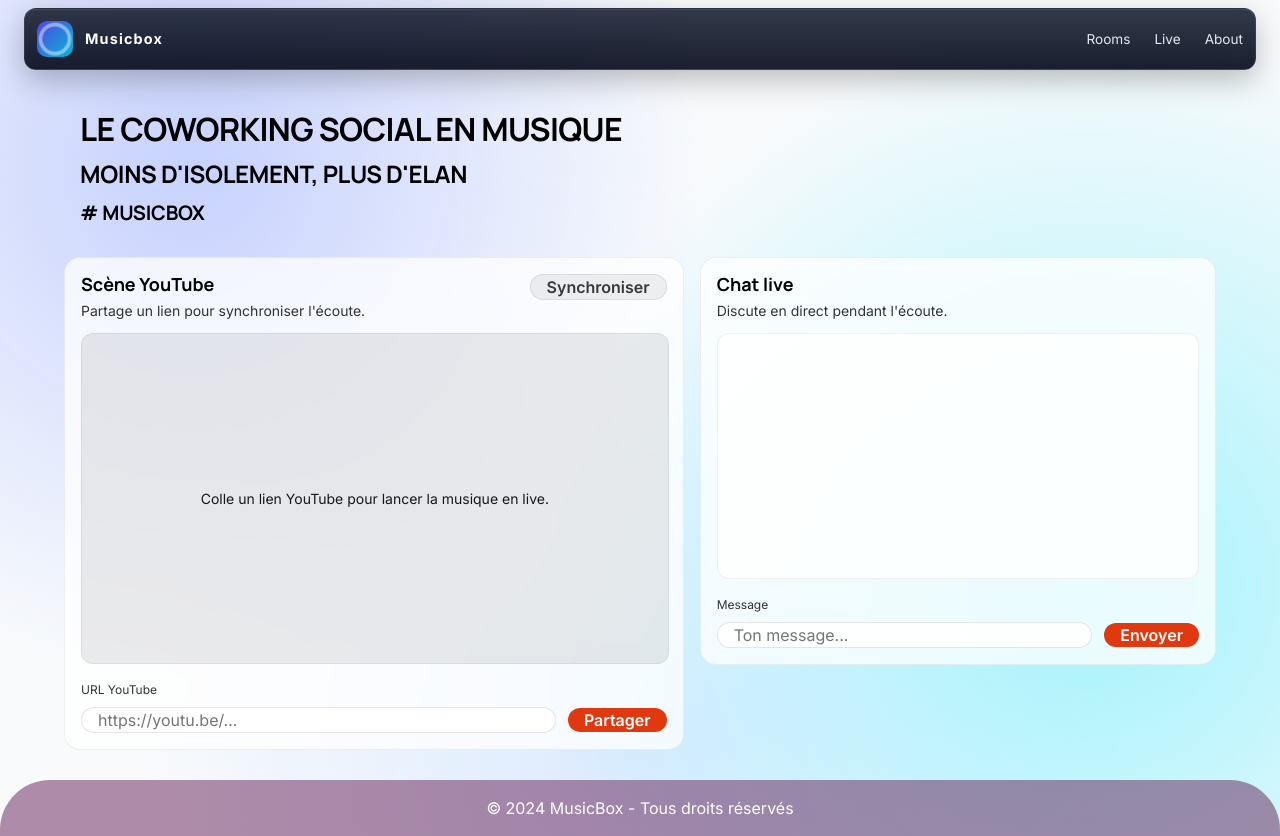
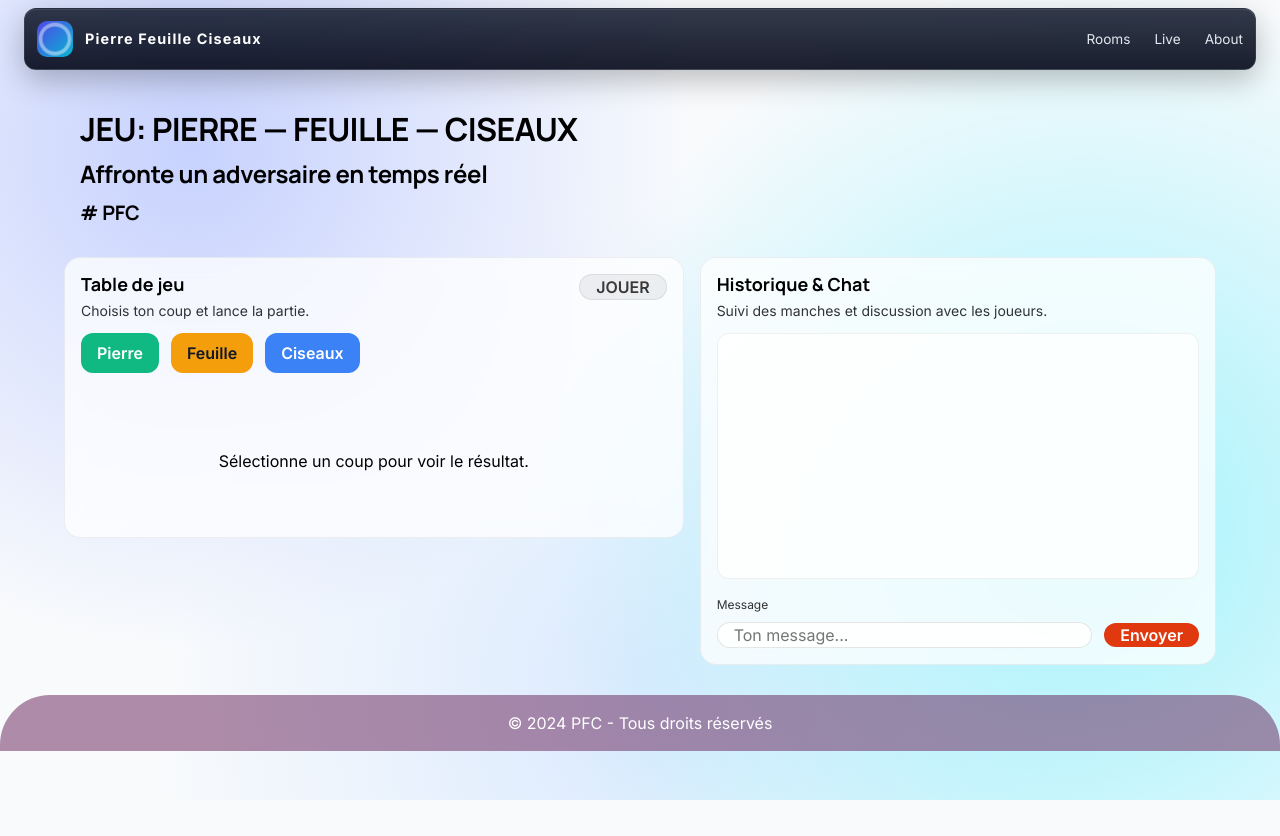
Before and after one commit to 2025-10-CDA-ECO-P6/Mona-RealTime-Room, a React (Vite) app in the folder web/: page /chat in a window 1280 px wide. After the commit the page ends 800 px from the top, so only its background shows below. Built offline with nearby package versions, Linux system fonts and the light colour scheme.

Commit message:
feat(front-end): adjustements for game

```diff
--- a/web/src/components/layout/Navbar.tsx
+++ b/web/src/components/layout/Navbar.tsx
@@ -8,7 +8,7 @@ export default function Navbar() {
           <span className="nav__wave" />
           <span className="nav__wave nav__wave--small" />
         </div>
-        <span className="nav__name">Musicbox</span>
+        <span className="nav__name">Pierre Feuille Ciseaux</span>
       </div>
 
       <nav className="nav__menu">
--- a/web/src/pages/ChatPage.scss
+++ b/web/src/pages/ChatPage.scss
@@ -120,6 +120,123 @@ body {
         color: rgb(58, 56, 56);
     }
 
+    .choices {
+        display: flex;
+        gap: $space-3;
+        margin-bottom: $space-3;
+    }
+
+    .btn--choice {
+        padding: $space-2 $space-4;
+        border-radius: $radius-lg;
+        border: 0;
+        cursor: pointer;
+        color: white;
+        font-weight: 600;
+        transition: transform 120ms ease, box-shadow 120ms ease;
+    }
+
+    .choices button:nth-child(1) {
+        background: #10b981;
+    }
+
+    .choices button:nth-child(2) {
+        background: #f59e0b;
+        color: #0f172a;
+    }
+
+    .choices button:nth-child(3) {
+        background: #3b82f6;
+    }
+
+    .btn--choice:hover {
+        transform: translateY(-3px);
+        box-shadow: 0 10px 24px rgba(2,6,23,0.08);
+    }
+
+    .game-play {
+        display: flex;
+        flex-direction: column;
+        gap: $space-4;
+    }
+
+    .player-panel,
+    .opponent-panel {
+        background: rgba(255,255,255,0.9);
+        border: 1px solid rgba(0,0,0,0.06);
+        border-radius: $radius-lg;
+        padding: $space-3;
+    }
+
+    .player-img,
+    .opponent-img {
+        width: 140px;
+        height: 140px;
+        border-radius: $radius-lg;
+        background: rgba(0,0,0,0.04);
+        display: grid;
+        place-items: center;
+        font-weight: 700;
+        margin-top: $space-2;
+        font-size: 0.95rem;
+    }
+
+    .player-info,
+    .opponent-info {
+        display: flex;
+        align-items: center;
+        justify-content: space-between;
+        margin-bottom: $space-2;
+    }
+
+    .score {
+        background: rgba(16,185,129,0.12);
+        color: #065f46;
+        padding: 0 $space-3;
+        border-radius: $radius-round;
+        font-weight: 600;
+    }
+
+    .opponent-choice {
+        background: rgba(59,130,246,0.08);
+        color: #1e40af;
+        padding: 0 $space-3;
+        border-radius: $radius-round;
+        font-weight: 600;
+    }
+
+    .game-placeholder {
+        min-height: 80px;
+        display: flex;
+        align-items: center;
+        justify-content: center;
+        position: relative;
+    }
+
+    .countdown {
+        font-size: 3rem;
+        font-weight: 800;
+        color: rgba(15,23,42,0.9);
+    }
+
+    @include respond(md) {
+        .player-img,
+        .opponent-img {
+            width: 180px;
+            height: 180px;
+            font-size: 1.05rem;
+        }
+        .game-placeholder {
+            min-height: 120px;
+        }
+    }
+
+    @include respond(md) {
+        .game-play {
+            flex-direction: column;
+        }
+    }
+
     .queue {
         margin-top: $space-4;
         padding: $space-3;
--- a/web/src/pages/ChatPage.tsx
+++ b/web/src/pages/ChatPage.tsx
@@ -8,39 +8,31 @@ function ChatPage() {
 
       <main className="page chat-page">
         <header className="hero-header">
-          <h1>LE COWORKING SOCIAL EN MUSIQUE</h1>
-          <h2>MOINS D'ISOLEMENT, PLUS D'ELAN</h2>
-          <h3># MUSICBOX</h3>
+          <h1>JEU: PIERRE — FEUILLE — CISEAUX</h1>
+          <h2>Affronte un adversaire en temps réel</h2>
+          <h3># PFC</h3>
         </header>
 
         <section className="chat-layout">
-          <section className="panel panel--youtube">
+          <section className="panel panel--game">
             <div className="panel__head">
               <div>
-                <h4>Scène YouTube</h4>
-                <p>Partage un lien pour synchroniser l'écoute.</p>
+                <h4>Table de jeu</h4>
+                <p>Choisis ton coup et lance la partie.</p>
               </div>
               <button className="btn btn--ghost" type="button">
-                Synchroniser
+                JOUER
               </button>
             </div>
 
-            <div className="yt-player">
-              <div className="yt-placeholder">
-                Colle un lien YouTube pour lancer la musique en live.
+            <div className="game-play">
+              <div className="choices">
+                <button className="btn btn--choice" type="button">Pierre</button>
+                <button className="btn btn--choice" type="button">Feuille</button>
+                <button className="btn btn--choice" type="button">Ciseaux</button>
               </div>
-            </div>
-
-            <div className="form-row">
-              <label className="label" htmlFor="youtubeUrl">URL YouTube</label>
-              <div className="input-row">
-                <input
-                  id="youtubeUrl"
-                  className="input"
-                  type="text"
-                  placeholder="https://youtu.be/..."
-                />
-                <button className="btn" type="button">Partager</button>
+              <div className="game-placeholder">
+                Sélectionne un coup pour voir le résultat.
               </div>
             </div>
           </section>
@@ -48,8 +40,8 @@ function ChatPage() {
           <section className="panel panel--chat">
             <div className="panel__head">
               <div>
-                <h4>Chat live</h4>
-                <p>Discute en direct pendant l'écoute.</p>
+                <h4>Historique & Chat</h4>
+                <p>Suivi des manches et discussion avec les joueurs.</p>
               </div>
             </div>
 
@@ -73,7 +65,7 @@ function ChatPage() {
       </main>
 
       <footer>
-        <p>© 2024 MusicBox - Tous droits réservés</p>
+        <p>© 2024 PFC - Tous droits réservés</p>
       </footer>
     </>
   )
--- a/web/src/pages/HomePage.tsx
+++ b/web/src/pages/HomePage.tsx
@@ -14,21 +14,31 @@ function HomePage() {
 
       <main className="page">
         <header className="hero-header">
-          <h1>LE COWORKING SOCIAL EN MUSIQUE</h1>
-          <h2>MOINS D'ISOLEMENT, PLUS D'ELAN</h2>
-          <h3># MUSICBOX</h3>
+          <h1>JEU: PIERRE — FEUILLE — CISEAUX</h1>
+          <h2>Prêt·e à défier d'autres joueurs en temps réel ?</h2>
+          <h3>Vise la victoire — #PFC</h3>
         </header>
 
         <section className="cards">
           <div className="card__info">
-            <h4>Accès musique</h4>
-            <h5>Rejoignez une room</h5>
-            <p>Entrez le nom de la room que vous souhaitez rejoindre ou créer une nouvelle room.</p>
+            <h4>Accès jeu</h4>
+            <h5>Rejoignez une partie</h5>
+            <p>Entrez le nom de la partie que vous souhaitez rejoindre ou créez-en une nouvelle.</p>
             <div className="buttons_infos">
-              <ButtonInfo>SANS COMPTE</ButtonInfo>
-              <ButtonInfo>TEMPS REEL</ButtonInfo>
-              <ButtonInfo>PLAYLIST PARTAGEE</ButtonInfo>
-              <ButtonInfo>CONNEXION INSTANTANEE</ButtonInfo>
+              <ButtonInfo>JOUER SANS COMPTE</ButtonInfo>
+              <ButtonInfo>TEMPS RÉEL</ButtonInfo>
+              <ButtonInfo>MULTIJOUEUR</ButtonInfo>
+              <ButtonInfo>CLASSEMENTS</ButtonInfo>
+            </div>
+
+            <div className="rules">
+              <h5>Règles du jeu</h5>
+              <ol>
+                <li>Pierre bat Ciseaux</li>
+                <li>Ciseaux bat Feuille</li>
+                <li>Feuille bat Pierre</li>
+              </ol>
+              <p>Chaque manche: choisissez un coup simultanément. Première personne à 3 manches gagne la partie.</p>
             </div>
           </div>
 
@@ -37,7 +47,7 @@ function HomePage() {
               <span className="live-dot" />
               ROOMS LIVE - TEMPS REEL
             </h6>
-            <img className="imghome" src={imgHome} alt="Room Live" />
+            <img className="imghome" src={imgHome} alt="Partie Live" />
           </div>
         </section>
 
@@ -56,7 +66,7 @@ function HomePage() {
       </main>
 
       <footer>
-        <p>© 2024 MusicBox - Tous droits réservés</p>
+        <p>© 2024 PFC - Tous droits réservés</p>
       </footer>
     </>
   )
--- a/web/src/styles/main.scss
+++ b/web/src/styles/main.scss
@@ -152,6 +152,35 @@ main {
     gap: $space-2;
 }
 
+.rules {
+    margin-top: $space-4;
+    padding: $space-3;
+    background: linear-gradient(90deg, rgba(16,185,129,0.06) 0%, rgba(245,158,11,0.04) 50%, rgba(59,130,246,0.03) 100%);
+    border: 1px solid rgba(16,185,129,0.12);
+    border-radius: $radius-lg;
+
+    h5 {
+        margin: 0 0 $space-2 0;
+        font-size: 1rem;
+    }
+
+    ol {
+        margin: 0 0 $space-2 1rem;
+        padding-left: 1.15rem;
+
+        li {
+            margin-bottom: $space-1;
+            font-size: 0.95rem;
+        }
+    }
+
+    p {
+        margin: 0;
+        font-size: 0.95rem;
+        opacity: 0.9;
+    }
+}
+
 .card_pseudo {
     position: relative;
     z-index: 20;
```
Also changed, not shown: web/src/assets/img-home.jpg.
